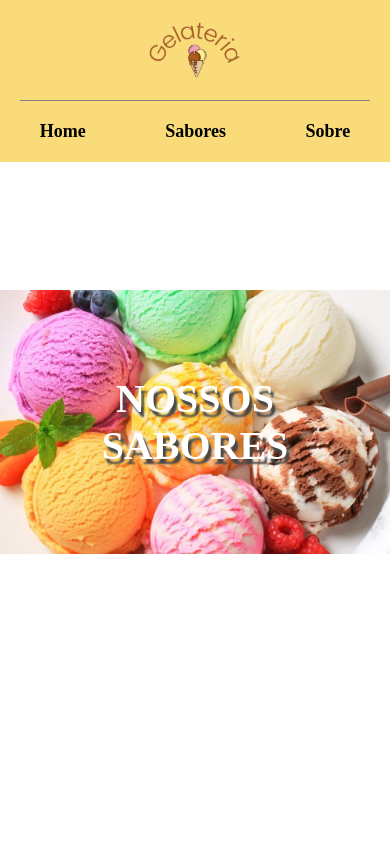
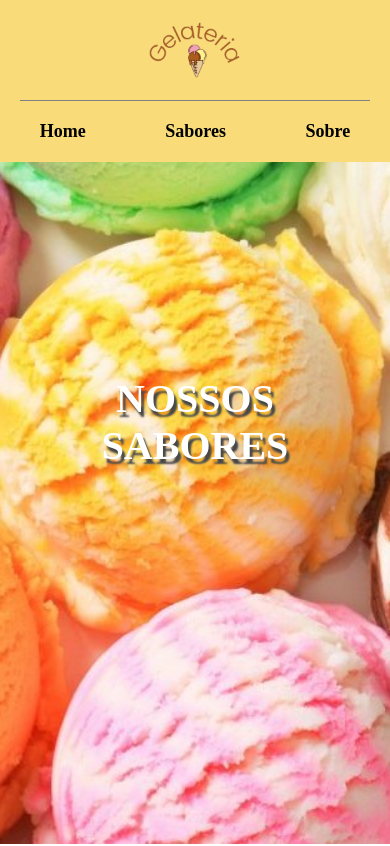
Before and after one commit to Ihbrazil/projeto-sorveteria, a Next.js app: page /sabores in a window 390 px wide. Shown: the top 846 px of the page. Built offline with nearby package versions, Linux system fonts and the light colour scheme.

Commit message:
Update SaboresModuleSessaoBanner

```diff
--- a/src/app/sabores/sabores.module.css
+++ b/src/app/sabores/sabores.module.css
@@ -97,7 +97,7 @@
       font-size: 40px;
     }
 
-    .secao_banner {
+   /* .secao_banner {
       background-size: 400px;
-    }
+    }*/
   }
```
